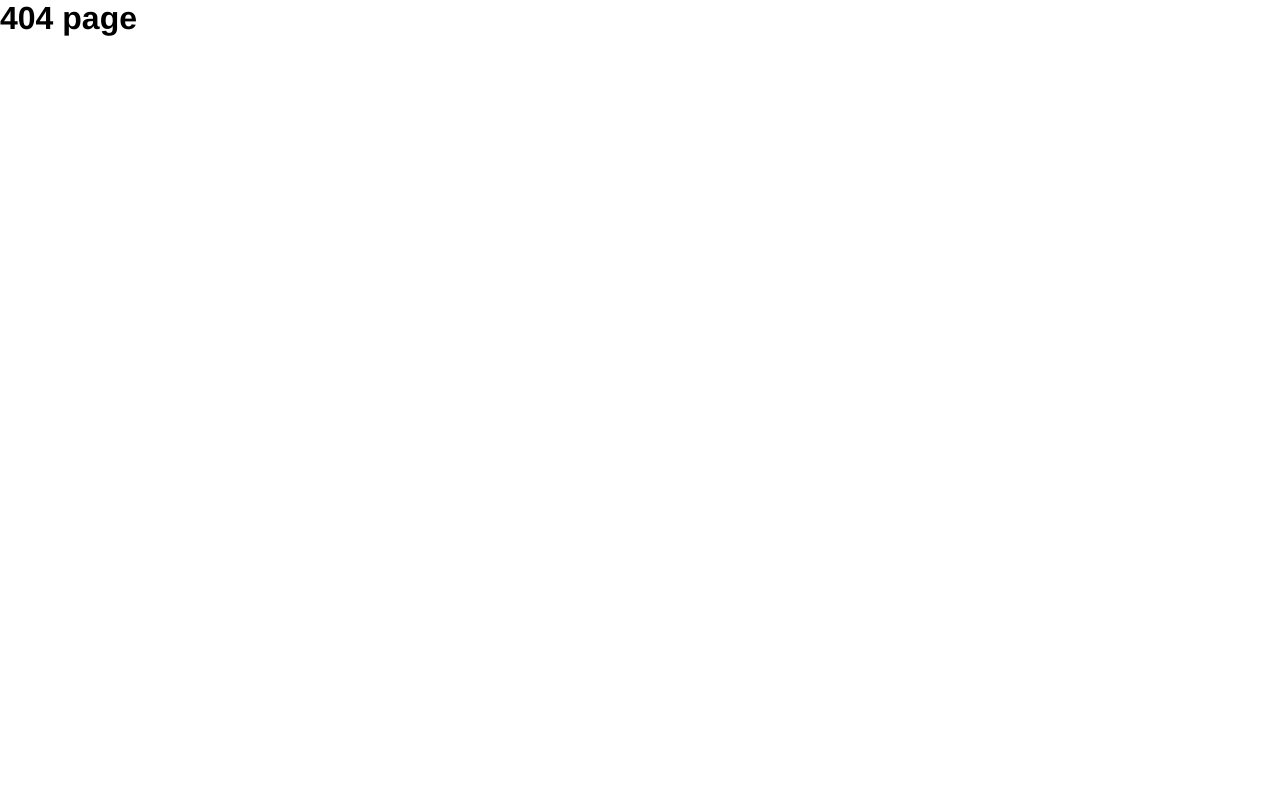
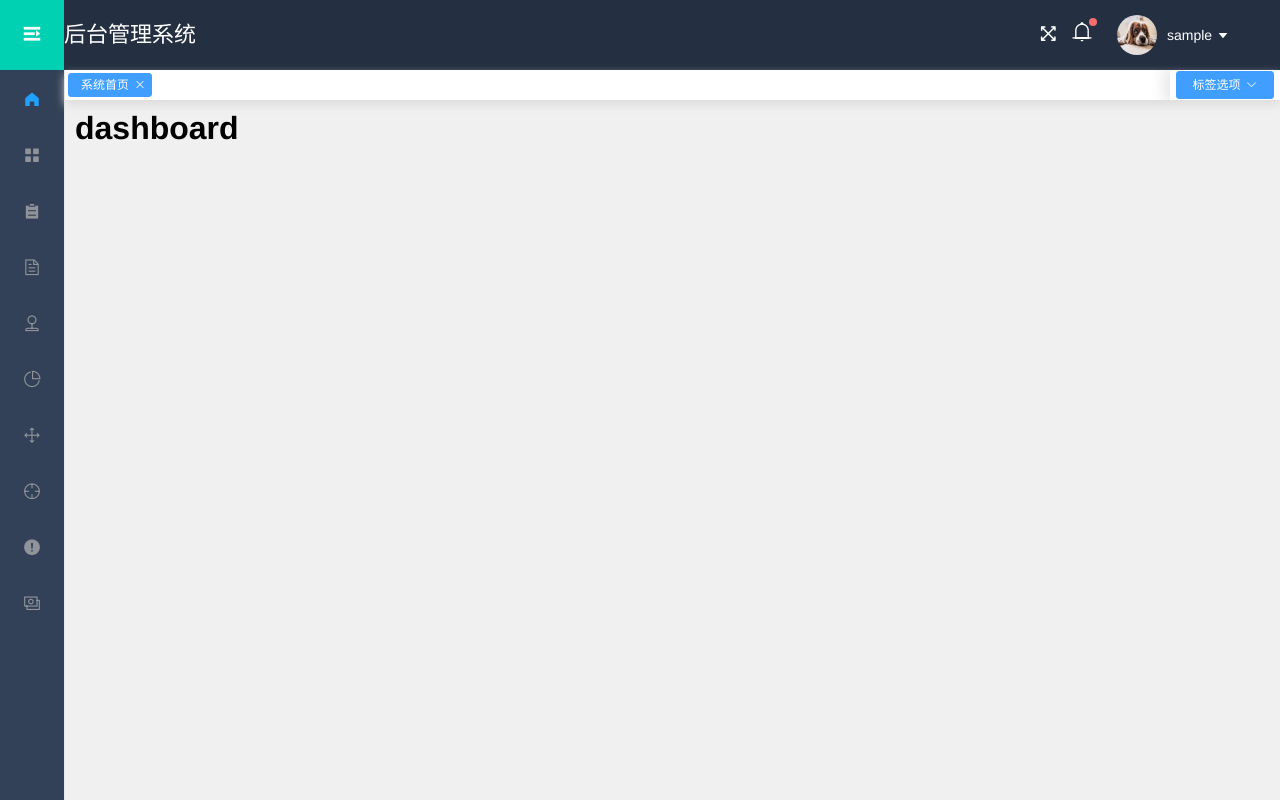
Before and after one commit to root-lucas/vue-admin, a Vue app: page /dashboard in a window 1280 px wide. Before the commit this address led to /404. Built offline with nearby package versions, Linux system fonts and the light colour scheme; sample sign-in values are in the browser's storage.

Commit message:
add: nav Etag

```diff
--- a/src/assets/css/main.scss
+++ b/src/assets/css/main.scss
@@ -20,3 +20,27 @@
 a {
     text-decoration: none;
 }
+
+
+.content-box {
+    position: absolute;
+    left: 250px;
+    right: 0;
+    top: 70px;
+    bottom: 0;
+    padding-bottom: 30px;
+    -webkit-transition: left 0.3s ease-in-out;
+    transition: left 0.3s ease-in-out;
+    background: #f0f0f0;
+    -moz-transition: left 0.3s ease-in-out;
+    -ms-transition: left 0.3s ease-in-out;
+    -o-transition: left 0.3s ease-in-out;
+}
+
+.content {
+    width: auto;
+    height: 100%;
+    padding: 10px;
+    overflow-y: scroll;
+    box-sizing: border-box;
+}
--- a/src/components/common/Header.vue
+++ b/src/components/common/Header.vue
@@ -128,6 +128,10 @@
         cursor: pointer;
         line-height: 70px;
     }
+    .collapse-btn:hover {
+        background: #00d1b2;
+        // background: rgb(40, 52, 70);
+    }
     .logo {
         float: left;
         width: 250px;
--- a/src/components/common/Home.vue
+++ b/src/components/common/Home.vue
@@ -2,15 +2,25 @@
     <div class="wrapper">
         <v-head></v-head>
         <v-sidebar></v-sidebar>
+        <div class="content-box" :class="{ 'content-collapse': collapse }">
+            <v-tags></v-tags>
+            <div class="content">
+                <transition name="move" mode="out-in">
+                    <keep-alive :include="tagsList">
+                        <router-view></router-view>
+                    </keep-alive>
+                </transition>
+            </div>
+        </div>
     </div>
 </template>
 
 <script>
 import vHead from './Header.vue'
-import vSidebar from './Sidebar'
+import vSidebar from './Sidebar.vue'
+import vTags from './Tags.vue'
 import bus from './bus'
 export default {
-    name: 'Home',
     data() {
         return {
             tagsList: [],
@@ -20,15 +30,27 @@
     components: {
         vHead,
         vSidebar,
+        vTags,
     },
     created() {
         bus.$on('collapse-content', (msg) => {
             this.collapse = msg
         })
+
+        // 只有在标签页列表里的页面才使用keep-alive，即关闭标签之后就不保存到内存中了。
+        bus.$on('tags', (msg) => {
+            console.log('tags = ', msg)
+
+            let arr = []
+            for (let i = 0, len = msg.length; i < len; i++) {
+                msg[i].name && arr.push(msg[i].name)
+            }
+
+            this.tagsList = arr
+        })
     },
 }
 </script>
-
 <style>
 .content-collapse {
     left: 65px;
--- /dev/null
+++ b/src/components/common/Tags.vue
@@ -0,0 +1,200 @@
+<template>
+    <div class="tags" v-if="showTags">
+        <ul>
+            <li
+                class="tags-li"
+                v-for="(item, index) in tagsList"
+                :class="{ active: isActive(item.path) }"
+                :key="index"
+            >
+                <router-link :to="item.path" class="tags-li-title">
+                    {{ item.title }}
+                </router-link>
+                <span class="tags-li-icon" @click="closeTags(index)"
+                    ><i class="el-icon-close"></i
+                ></span>
+            </li>
+        </ul>
+        <div class="tags-close-box">
+            <el-dropdown @command="handleTags">
+                <el-button size="mini" type="primary">
+                    标签选项<i class="el-icon-arrow-down el-icon--right"></i>
+                </el-button>
+                <el-dropdown-menu size="small" slot="dropdown">
+                    <el-dropdown-item command="other"
+                        >关闭其他</el-dropdown-item
+                    >
+                    <el-dropdown-item command="all">关闭所有</el-dropdown-item>
+                </el-dropdown-menu>
+            </el-dropdown>
+        </div>
+    </div>
+</template>
+
+<script>
+import bus from './bus'
+export default {
+    data() {
+        return {
+            tagsList: [],
+        }
+    },
+    methods: {
+        isActive(path) {
+            return path === this.$route.fullPath
+        },
+        // 关闭单个标签
+        closeTags(index) {
+            const delItem = this.tagsList.splice(index, 1)[0]
+            const item = this.tagsList[index]
+                ? this.tagsList[index]
+                : this.tagsList[index - 1]
+            if (item) {
+                delItem.path === this.$route.fullPath &&
+                    this.$router.push(item.path)
+            } else {
+                this.$router.push('/')
+            }
+        },
+        // 关闭全部标签
+        closeAll() {
+            this.tagsList = []
+            this.$router.push('/')
+        },
+        // 关闭其他标签
+        closeOther() {
+            const curItem = this.tagsList.filter((item) => {
+                return item.path === this.$route.fullPath
+            })
+            this.tagsList = curItem
+        },
+        // 设置标签
+        setTags(route) {
+            const isExist = this.tagsList.some((item) => {
+                return item.path === route.fullPath
+            })
+            if (!isExist) {
+                if (this.tagsList.length >= 8) {
+                    this.tagsList.shift()
+                }
+                this.tagsList.push({
+                    title: route.meta.title,
+                    path: route.fullPath,
+                    name: route.matched[1].components.default.name,
+                })
+            }
+            bus.$emit('tags', this.tagsList)
+        },
+        handleTags(command) {
+            command === 'other' ? this.closeOther() : this.closeAll()
+        },
+    },
+    computed: {
+        showTags() {
+            return this.tagsList.length > 0
+        },
+    },
+    watch: {
+        $route(newValue, oldValue) {
+            // console.log('this.$route.fullPath11 = ', this.$route)
+
+            this.setTags(newValue)
+        },
+    },
+    created() {
+        this.setTags(this.$route)
+        // // 监听关闭当前页面的标签页
+        // bus.$on('close_current_tags', () => {
+        //     for (let i = 0, len = this.tagsList.length; i < len; i++) {
+        //         const item = this.tagsList[i]
+        //         if (item.path === this.$route.fullPath) {
+        //             if (i < len - 1) {
+        //                 this.$router.push(this.tagsList[i + 1].path)
+        //             } else if (i > 0) {
+        //                 this.$router.push(this.tagsList[i - 1].path)
+        //             } else {
+        //                 this.$router.push('/')
+        //             }
+        //             this.tagsList.splice(i, 1)
+        //             break
+        //         }
+        //     }
+        // })
+    },
+}
+</script>
+
+<style>
+.tags {
+    position: relative;
+    height: 30px;
+    overflow: hidden;
+    background: #fff;
+    padding-right: 120px;
+    box-shadow: 0 5px 10px #ddd;
+}
+
+.tags ul {
+    box-sizing: border-box;
+    width: 100%;
+    height: 100%;
+}
+
+.tags-li {
+    float: left;
+    margin: 3px 5px 2px 3px;
+    border-radius: 3px;
+    font-size: 12px;
+    overflow: hidden;
+    cursor: pointer;
+    height: 22px;
+    line-height: 23px;
+    border: 1px solid #e9eaec;
+    background: #fff;
+    padding: 0 5px 0 12px;
+    vertical-align: middle;
+    color: #666;
+    -webkit-transition: all 0.3s ease-in;
+    -moz-transition: all 0.3s ease-in;
+    transition: all 0.3s ease-in;
+}
+
+.tags-li:not(.active):hover {
+    background: #f8f8f8;
+}
+
+.tags-li.active {
+    color: #fff;
+}
+
+.tags-li-title {
+    float: left;
+    max-width: 80px;
+    overflow: hidden;
+    white-space: nowrap;
+    text-overflow: ellipsis;
+    margin-right: 5px;
+    color: #666;
+}
+
+.tags-li.active .tags-li-title {
+    color: #fff;
+}
+.tags-li.active {
+    border: 1px solid #409eff;
+    background-color: #409eff;
+}
+.tags-close-box {
+    position: absolute;
+    right: 0;
+    top: 0;
+    box-sizing: border-box;
+    padding-top: 1px;
+    text-align: center;
+    width: 110px;
+    height: 30px;
+    background: #fff;
+    box-shadow: -3px 0 15px 3px rgba(0, 0, 0, 0.1);
+    z-index: 10;
+}
+</style>
--- /dev/null
+++ b/src/components/page/Dashboard.vue
@@ -0,0 +1,9 @@
+<template>
+    <h1>dashboard</h1>
+</template>
+
+<script>
+export default {}
+</script>
+
+<style></style>
--- a/src/router/index.js
+++ b/src/router/index.js
@@ -6,18 +6,29 @@
 const routes = [
     {
         path: '/',
+        redirect: '/dashboard',
+    },
+    {
+        path: '/',
         component: () => import('../components/common/Home.vue'),
         meta: { title: '自述文件' },
+        children: [
+            {
+                path: '/dashboard',
+                component: () => import('../components/page/Dashboard.vue'),
+                meta: { title: '系统首页' },
+            },
+            {
+                path: '/404',
+                component: () => import('../components/page/404.vue'),
+                meta: { title: '404' },
+            },
+        ],
     },
     {
         path: '/login',
         component: () => import('../components/page/Login.vue'),
         meta: { title: '登录' },
-    },
-    {
-        path: '/404',
-        component: () => import('../components/page/404.vue'),
-        meta: { title: '404' },
     },
     {
         path: '*',
```
